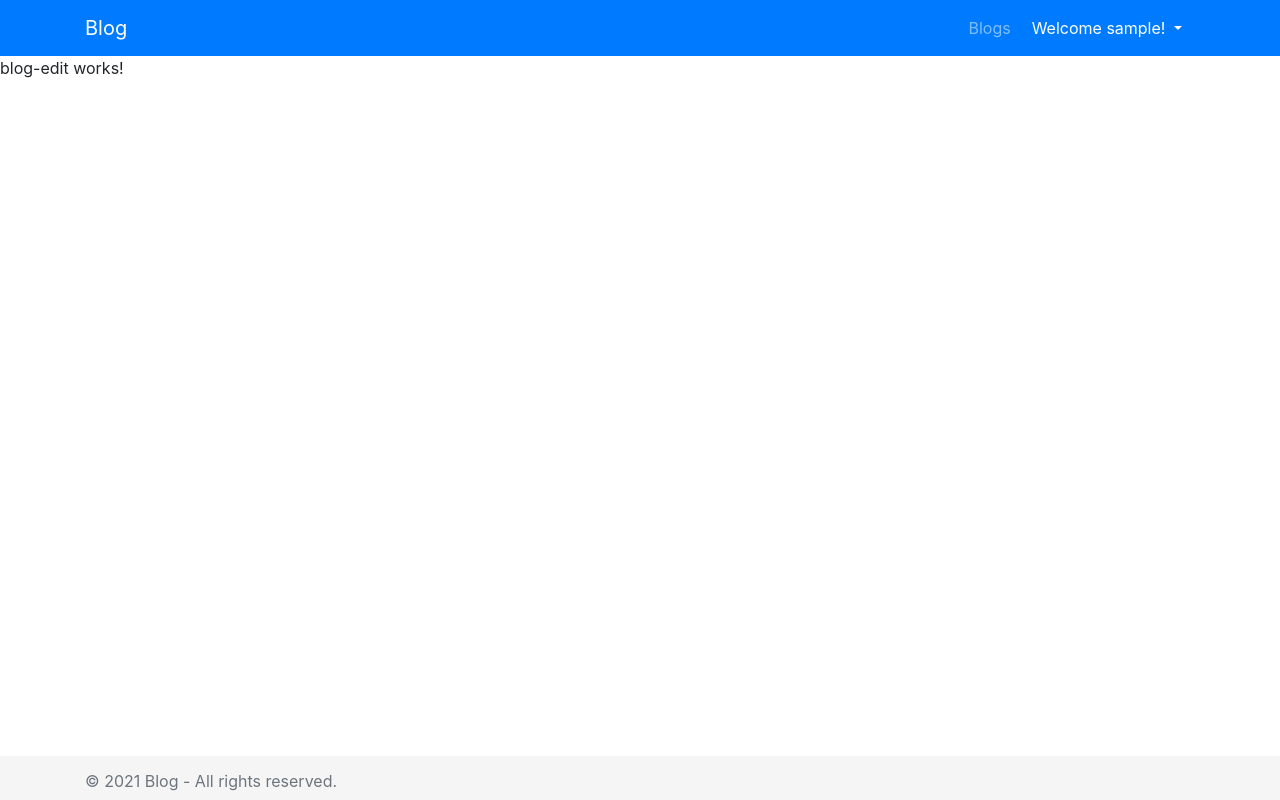
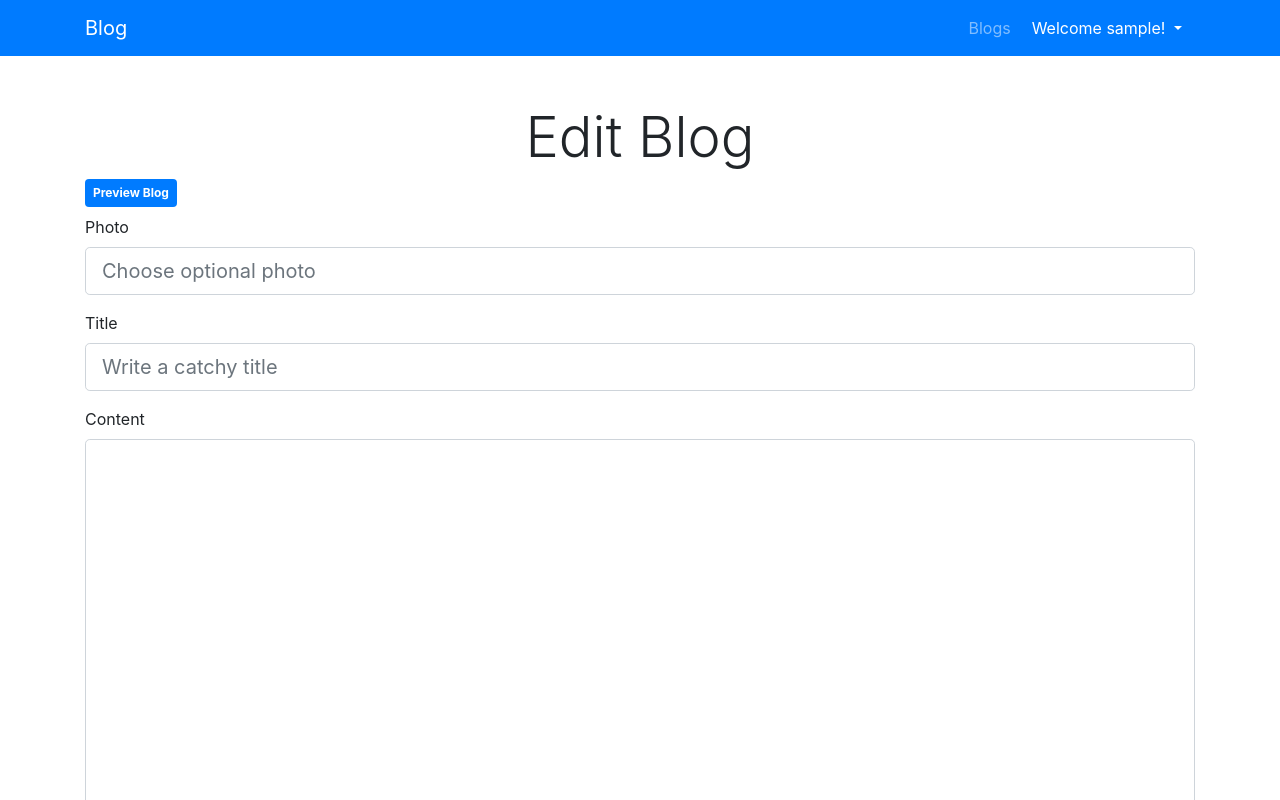
Before and after one commit to mahmmoudkinawy/Blog, an Angular app in the folder Blog-UI/: page /dashboard/1 in a window 1280 px wide. Shown: the top 800 px of the page. Built offline with nearby package versions, Linux system fonts and the light colour scheme; no server answers; sample sign-in values are in the browser's storage.

Commit message:
Added Blog Edit Logic but got an error

```diff
--- a/Blog-UI/src/app/components/blog-components/blog-edit/blog-edit.component.html
+++ b/Blog-UI/src/app/components/blog-components/blog-edit/blog-edit.component.html
@@ -1 +1,53 @@
-<p>blog-edit works!</p>
+<div class="container">
+
+    <div class="d-flex justify-content-center">
+        <h1 class="display-4 mt-5">{{ isNew() ? 'Create' : 'Edit' }} Blog</h1>
+    </div>
+
+    <a *ngIf="!isNew()" routerLink="/blogs/{{blogForm.get('blogId').value}}" class="badge badge-primary mb-2 p-2">
+        Preview Blog
+    </a>
+
+    <form [formGroup]="blogForm" (ngSubmit)="onSubmit()">
+
+        <div class="form-group">
+            <label for="photo">Photo</label>
+
+            <input formControlName="photoDescription" [typeahead]="userPhotos" typeaheadGroupField="description" [typeaheadScrollable]="true" [typeaheadOptionsInScrollableView]="5" (typeaheadOnSelect)="onSelect($event)" placeholder="Choose optional photo" class="form-control form-control-lg"
+                id="photo">
+
+        </div>
+
+        <div class="form-group">
+            <label for="title">Title</label>
+
+            <input type="text" id="title" class="form-control form-control-lg" [ngClass]="{'is-invalid': hasErrors('title') && isTouched('title'),'is-valid': !hasErrors('title') && isTouched('title')}" formControlName="title" placeholder="Write a catchy title">
+
+            <div *ngIf="hasError('title', 'required')" class="invalid-feedback">
+                Title is required
+            </div>
+            <div *ngIf="hasError('title', 'minlength') || hasError('title','maxlength')" class="invalid-feedback">
+                Must be between 10-50 characters
+            </div>
+        </div>
+
+        <div class="form-group">
+            <label for="content">Content</label>
+
+            <textarea rows="20" id="content" class="form-control form-control-lg" [ngClass]="{'is-invalid': hasErrors('content') && isTouched('content'),'is-valid': !hasErrors('content') && isTouched('content')}" formControlName="content"> </textarea>
+
+            <div *ngIf="hasError('content', 'required')" class="invalid-feedback">
+                Content is required
+            </div>
+            <div *ngIf="hasError('content', 'minlength') || hasError('content','maxlength')" class="invalid-feedback">
+                Must be between 300-3000 characters
+            </div>
+        </div>
+
+        <button class="btn bg-primary text-light mr-2" [disabled]="!blogForm.valid && !!blogForm.pristine">Save</button>
+        <button class="btn bg-danger text-light" *ngIf="!!getPhoto(blogForm.get('photoId').value)">Detach Photo</button>
+
+    </form>
+
+
+</div>
--- a/Blog-UI/src/app/components/login/login.component.html
+++ b/Blog-UI/src/app/components/login/login.component.html
@@ -11,7 +11,7 @@
                     <input type="text" class="form-control form-control-lg" [ngClass]="{'is-invalid': hasErrors('username') && isTouched('username'),'is-valid': !hasErrors('username') && isTouched('username')}" formControlName="username" placeholder="Username">
 
                     <div *ngIf="hasError('username', 'required')" class="invalid-feedback">
-                        Username required
+                        Username is required
                     </div>
                     <div *ngIf="hasError('username', 'minlength') || hasError('username','maxlength')" class="invalid-feedback">
                         Must be between 5-20 characters
@@ -22,7 +22,7 @@
                     <input type="password" class="form-control form-control-lg" [ngClass]="{'is-invalid': hasErrors('password') && isTouched('password'),'is-valid': !hasErrors('password') && isTouched('password')}" formControlName="password" placeholder="Password">
 
                     <div *ngIf="hasError('password', 'required')" class="invalid-feedback">
-                        Password required
+                        Password is required
                     </div>
                     <div *ngIf="hasError('password', 'minlength') || hasError('password','maxlength')" class="invalid-feedback">
                         Must be between 10-50 characters
```
